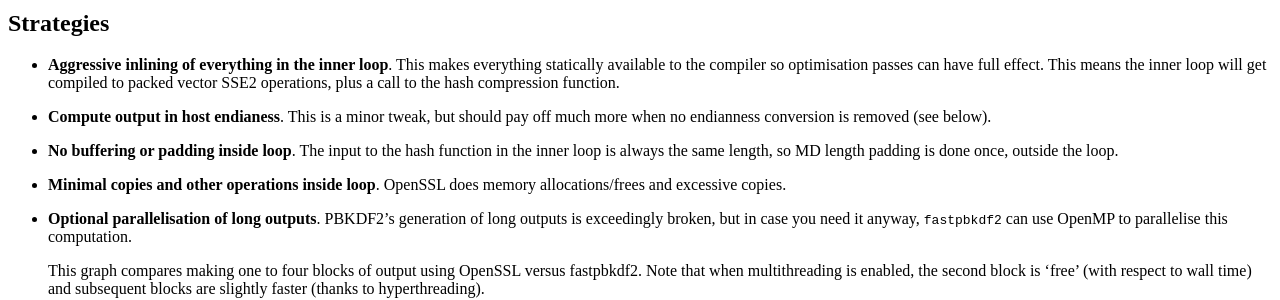
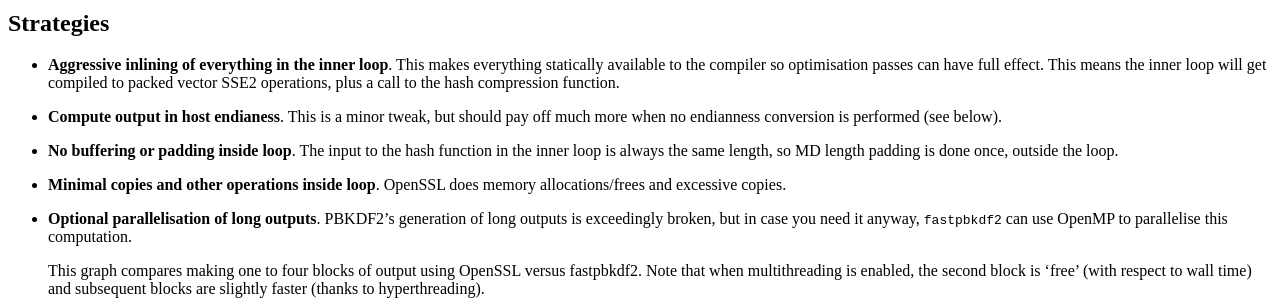
Before and after one commit to ctz/ctz.github.com, a Jekyll site: the page built from _posts/2015-08-11-pbkdf2-performance-matters.md, in a window 1280 px wide and 900 px high, scrolled down 1030 px. Shown: the part 152-452 px from the top of the window. Built offline with Jekyll 4.4.1, drawn with Linux system fonts in a browser that asks for light colours.

Commit message:
fix sentence meaning

```diff
--- a/_posts/2015-08-11-pbkdf2-performance-matters.md
+++ b/_posts/2015-08-11-pbkdf2-performance-matters.md
@@ -44,7 +44,7 @@ It does this through a few tricks:
 
 * **Aggressive inlining of everything in the inner loop**.  This makes everything statically available to the compiler so optimisation passes can have full effect.  This means the inner loop will get compiled to packed vector SSE2 operations, plus a call to the hash compression function.
 
-* **Compute output in host endianess**.  This is a minor tweak, but should pay off much more when no endianness conversion is removed (see below).
+* **Compute output in host endianess**.  This is a minor tweak, but should pay off much more when no endianness conversion is performed (see below).
 
 * **No buffering or padding inside loop**.  The input to the hash function in the inner loop is always the same length, so MD length padding is done once, outside the loop.
 
```
